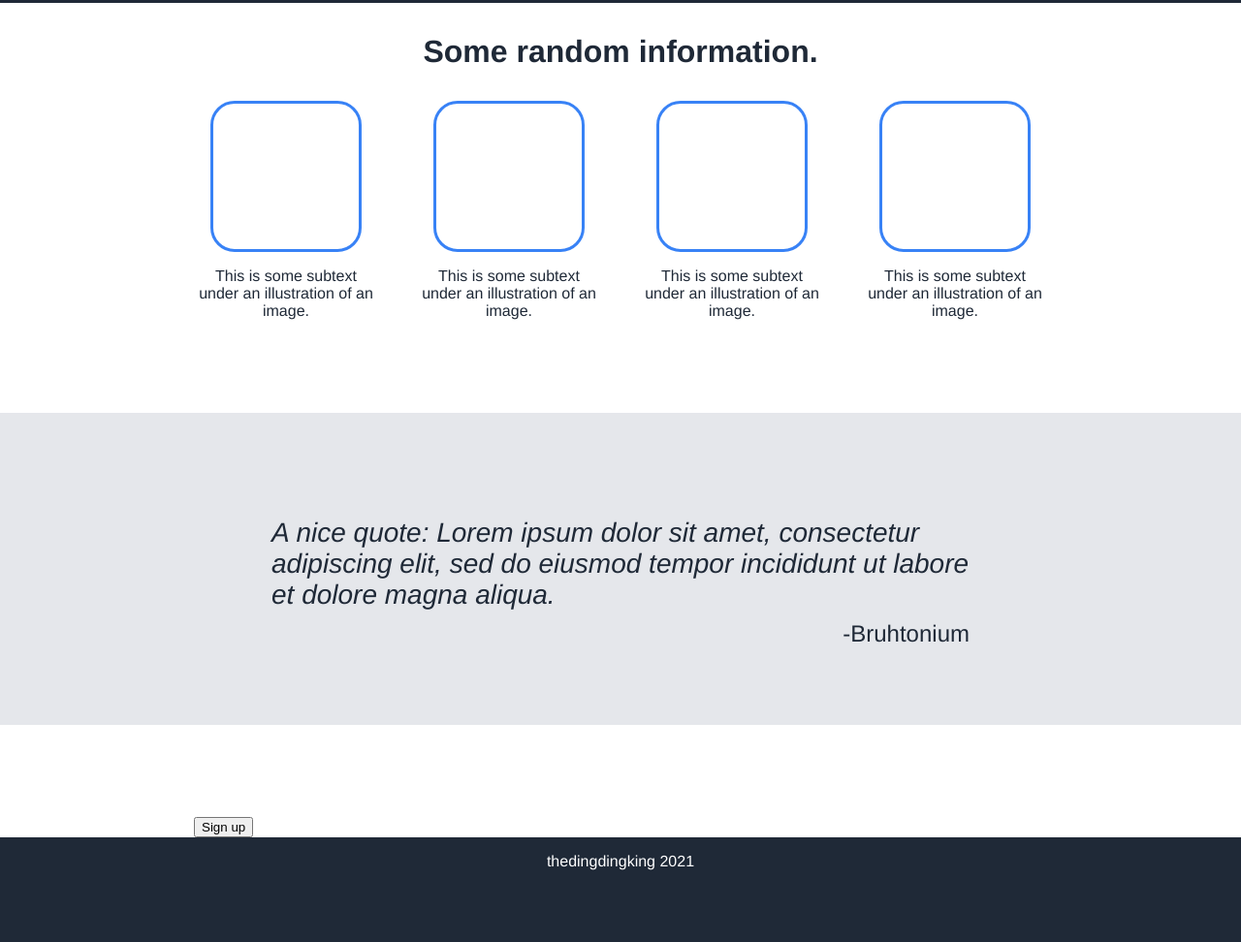
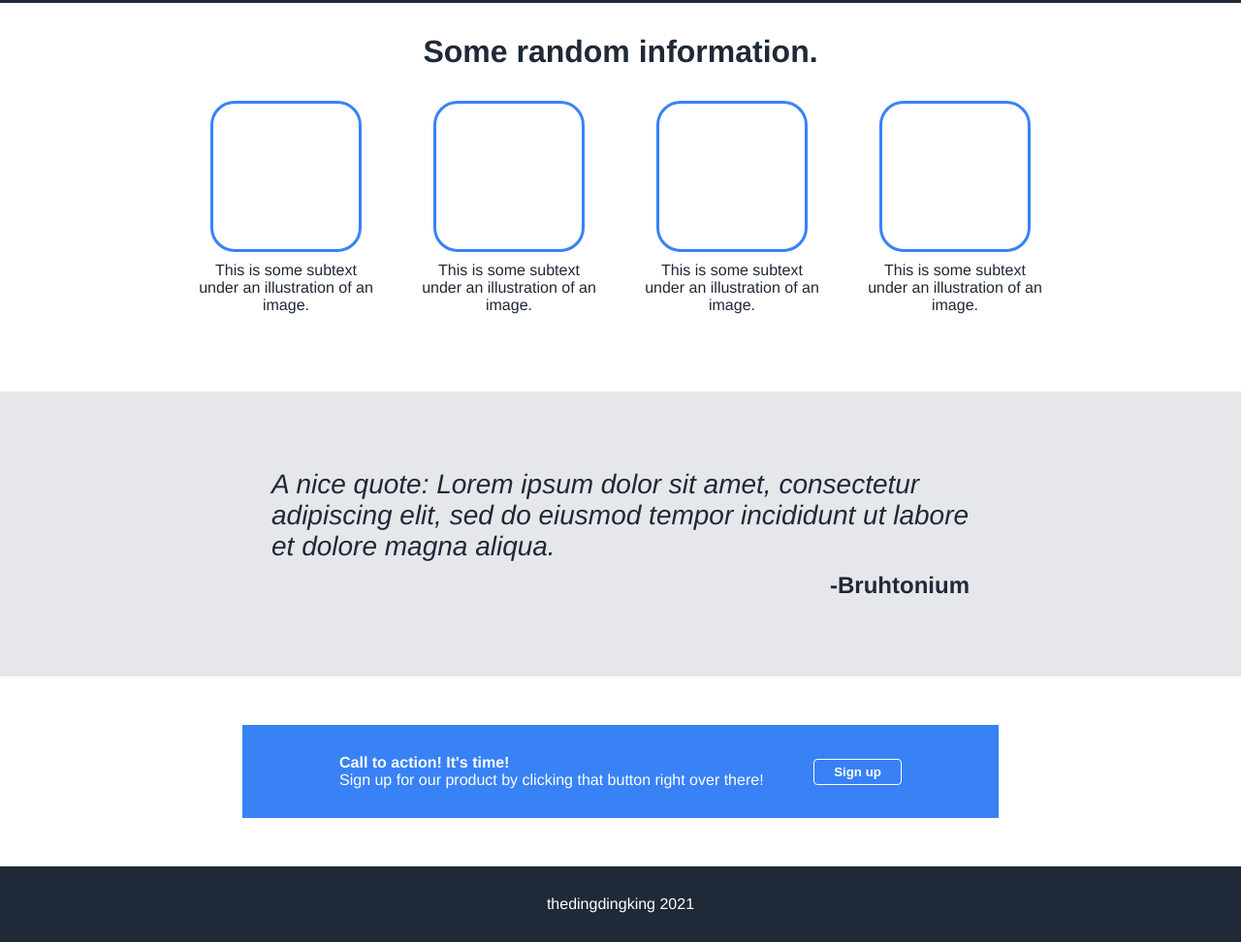
Before and after one commit to dereklindell/landing_page, a plain HTML site: page index.html in a window 1280 px wide. Shown: the part 465-1437 px from the top of the page at 97% size. Before the commit the page ends 1379 px from the top, so only its background shows below. Drawn offline with Linux system fonts and the light colour scheme.

Commit message:
Finishing touches on the website

```diff
--- a/index.html
+++ b/index.html
@@ -20,7 +20,7 @@
     <div class ="hero">
         <div class="hero-left">
             <h2>This website is awesome</h2>
-            <p>This website has some subtext that goes under the main title. It's a smaller font and the color is lower in contrast.</p>
+            <p>This website has some subtext that goes under the main title. It's a smaller font and the color is lower contrast.</p>
             <button>Sign up</button>
         </div>
         <div class="hero-right">
--- a/style.css
+++ b/style.css
@@ -53,6 +53,10 @@ a:link, a:visited {
     color: white;
 }
 
+a:hover {
+    color:#3882F6;
+}
+
 /* hero section */
 
 .hero {
@@ -90,6 +94,7 @@ a:link, a:visited {
     font-size: 18px;
     max-width: 400px;
     color: #E5E7EB;
+    padding: 8px 0px;
 }
 
 .hero-left button {
@@ -137,6 +142,7 @@ a:link, a:visited {
     border-radius:25px;
     height: 150px;
     width: 150px;
+    margin-bottom: 10px;
 }
 
 
@@ -166,6 +172,7 @@ a:link, a:visited {
 .author {
     text-align: end;
     font-size:24px;
+    font-weight: bold;
     margin:0;
 }
 
@@ -175,9 +182,35 @@ a:link, a:visited {
     background-color:white;
 }
 
+.modal {
+    background-color: #3882F6;
+    padding:30px 100px;
+    margin: 50px;
+    display:flex;
+    justify-content: space-between;
+    align-items: center;
+    gap: 20px;
+}
+
+.left-modal h4, p{
+    margin: 0;
+    padding: 0;
+}
+
+.right-modal button {
+    color: white;
+    text-decoration: none;
+    background: none;
+    border: solid white 1px;
+    border-radius: 4px;
+    padding: 5px 20px;
+    font-weight: bold;
+}
+
 /* footer section */
 
 .footer {
     display:flex;
     justify-content: center;
+    padding: 30px;
 }
```
